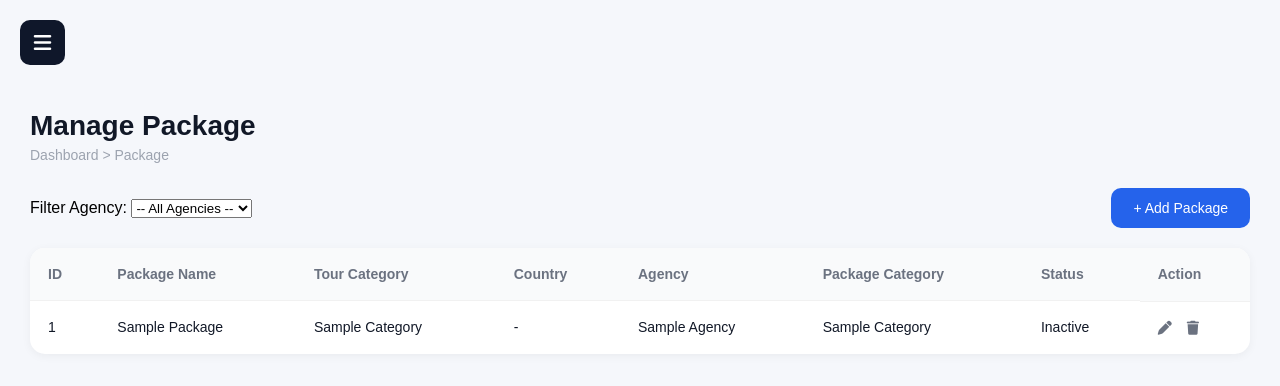
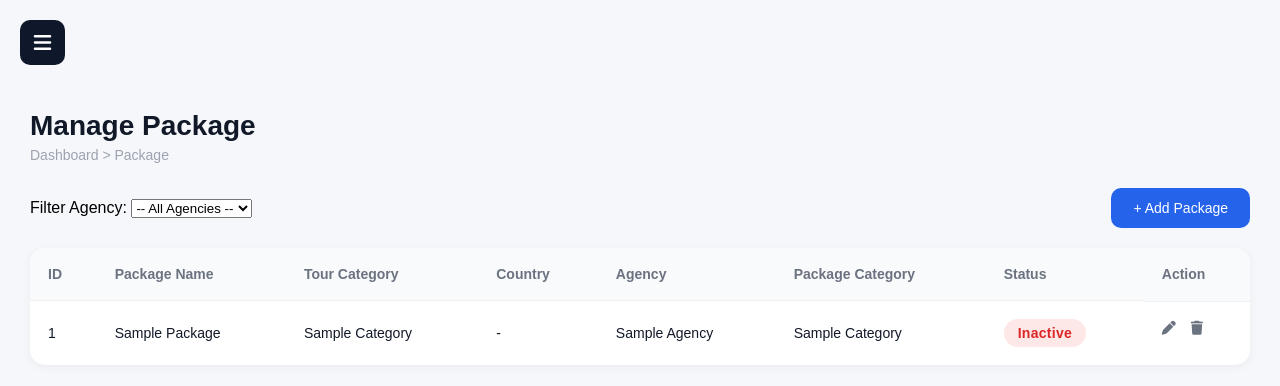
Before and after one commit to iatirah19/travel-website, a PHP site: page /admin_manage_package.php in a window 1280 px wide. Shown: the top 386 px of the page. Run offline with PHP 8.4, Linux system fonts and the light colour scheme; the visitor is signed in with stand-in values (Sample User, id 1); tables that the repository leaves empty or names only in its code hold one stand-in row (values such as "Sample post").

Commit message:
new code kot maybe

```diff
--- a/sahabat_travel/admin/admin_manage_package.css
+++ b/sahabat_travel/admin/admin_manage_package.css
@@ -217,3 +217,24 @@ tbody td{
 .action-btns .fa-trash:hover{
     color: red;
 }
+
+.status{
+    display:inline-flex;
+    align-items:center;
+    justify-content:center;
+    padding:6px 14px;
+    border-radius:999px;
+    font-size:14px;
+    font-weight:700;
+    letter-spacing:0.3px;
+}
+
+.status.popular{
+    background:#22c55e20;
+    color:#16a34a;
+}
+
+.status.not-popular{
+    background:#ef444420;
+    color:#dc2626;
+}
--- a/sahabat_travel/view_package.php
+++ b/sahabat_travel/view_package.php
@@ -89,11 +89,11 @@ if ($package_id > 0) {
 
     while ($i = mysqli_fetch_assoc($include_query)) {
 
-        if ($i['include_type'] == 'halfboard') {
+        if ($i['include_type'] == 'Halfboard') {
             $halfboard[] = $i['description'];
         }
 
-        if ($i['include_type'] == 'fullboard') {
+        if ($i['include_type'] == 'Fullboard') {
             $fullboard[] = $i['description'];
         }
     }
@@ -131,7 +131,7 @@ if ($package_id > 0) {
 
 <section class="hero">
     <div class="hero-overlay"></div>
-    <!--<a href="javascript:history.back()" class="back-btn">← Back</a>-->
+    <a href="javascript:history.back()" class="back-btn">← Back</a>
     <?php if($data) { ?>
         <img src="uploads/<?php echo $data['main_image']; ?>" class="hero-img">
     <?php } ?>
```
Also changed, not shown: sahabat_travel/umrah.css (+2 -8 lines), sahabat_travel/uploads/1780454268_6a1f937cdbffc.jpg (added).
